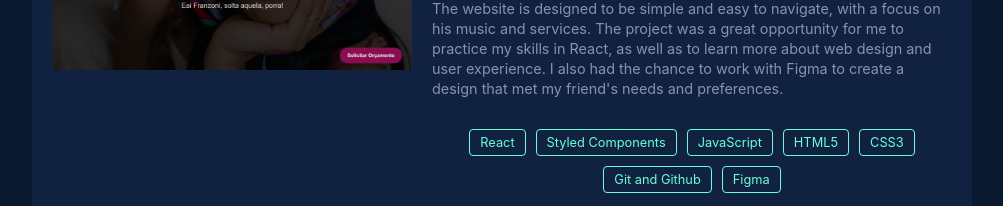
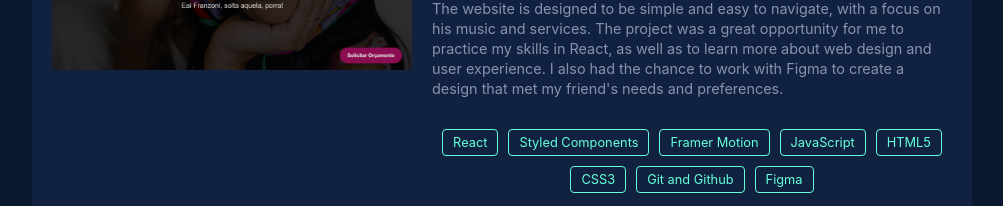
Before and after one commit to vLecaBR/my-portfolio, a React (Create React App) app: page / in a window 1280 px wide. Shown: the part 3360-3566 px from the top of the page, without its empty margins (138-1141 px from the left). Built offline with nearby package versions, Linux system fonts and the light colour scheme.

Commit message:
atualizando skills

```diff
--- a/src/components/Projects/index.jsx
+++ b/src/components/Projects/index.jsx
@@ -67,6 +67,7 @@ const Projects = () => (
             <Skills>
               <Skill>React</Skill>
               <Skill>Styled Components</Skill>
+              <Skill>Framer Motion</Skill>
               <Skill>JavaScript</Skill>
               <Skill>HTML5</Skill>
               <Skill>CSS3</Skill>
```
